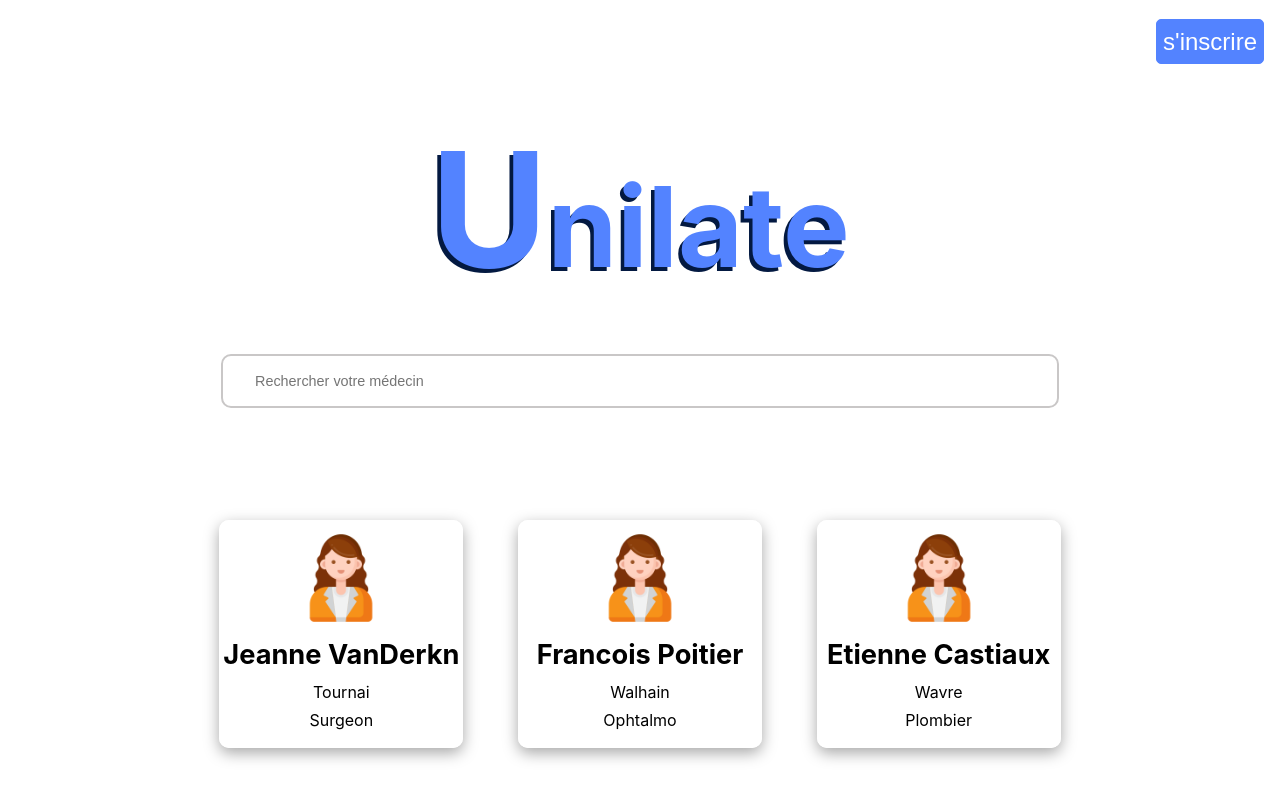
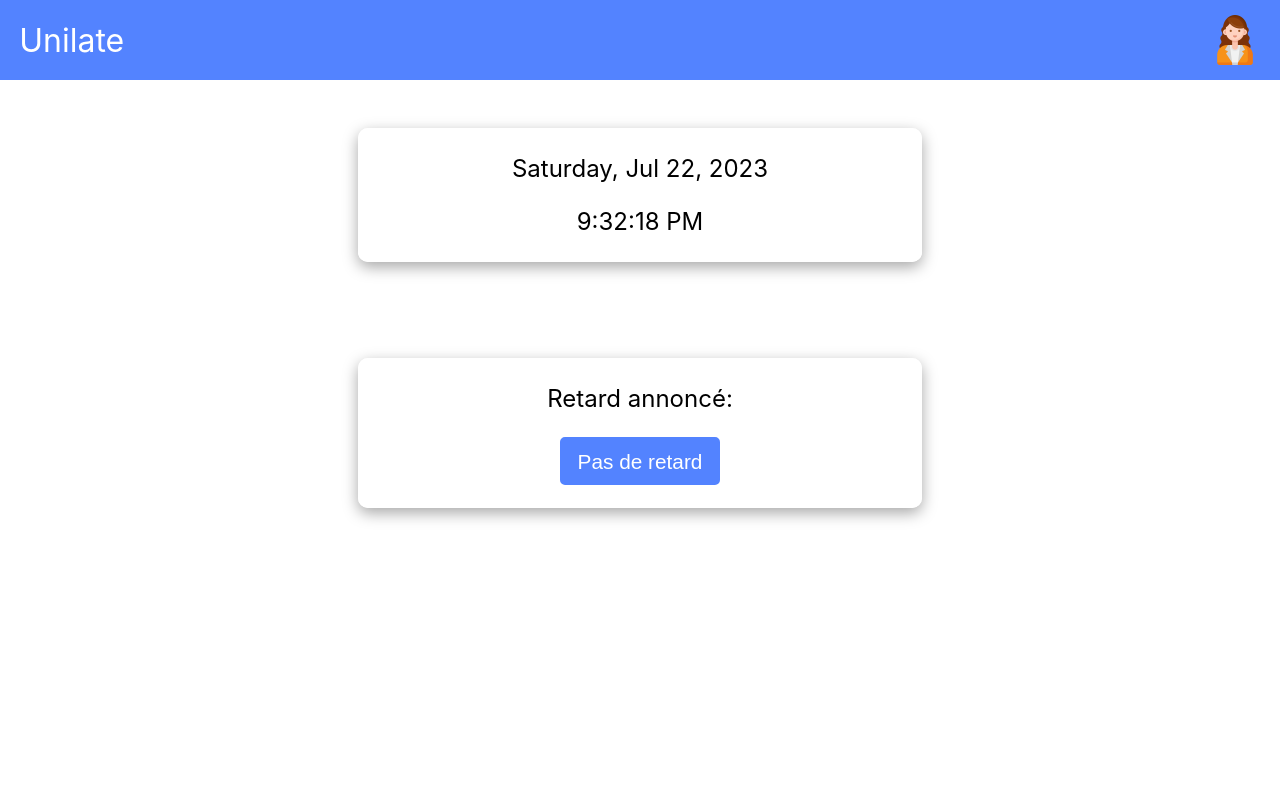
Before and after one commit to Harold-coder/unilate-app, a React (Create React App) app: page /doctorPage in a window 1280 px wide. Built offline with nearby package versions, Linux system fonts and the light colour scheme.

Commit message:
Added the DoctorPage with a DateTime component and a Retard component that takes in a prop to specify if it should be on the doctor page or patient page

```diff
--- a/src/App.js
+++ b/src/App.js
@@ -1,10 +1,11 @@
-import './App.css';
-import Home from './pages/HomePage';
+import DoctorPage from './pages/DoctorPage';
+// import Home from './pages/HomePage';
 
 function App() {
   return (
     <div className='app'>
-      <Home/>
+      {/* <Home/> */}
+      <DoctorPage/>
     </div>
   );
 }
--- /dev/null
+++ b/src/components/DoctorPage/MainDoctor.js
@@ -0,0 +1,11 @@
+import React from "react"
+import DateTime from "../General/DateTime"
+
+export default function MainDoctor() {
+
+    return (
+        <div className="main-doctor">
+            <DateTime/>
+        </div>
+    )
+}
--- /dev/null
+++ b/src/components/DoctorPage/NavbarDoctor.js
@@ -0,0 +1,16 @@
+import React from "react"
+
+export default function NavbarDoctor(props) {
+    function handleClickTitle(){
+        console.log("Unilate")
+    }
+    function handleClickProfile(){
+        console.log("Profile")
+    }
+    return (
+        <nav>
+            <p className="title" onClick={handleClickTitle}>Unilate</p>
+            <img className="profile-picture" onClick={handleClickProfile} src={require("../../images/"+props.picture)} alt="pic"></img>
+        </nav>
+    )
+}
--- /dev/null
+++ b/src/components/General/DateTime.js
@@ -0,0 +1,21 @@
+import React, { useEffect, useState } from "react"
+
+export default function DateTime() {
+
+    var [date, setDate] = useState(new Date())
+
+    useEffect(() => {
+        var timer = setInterval(() => setDate(new Date(), 1000))
+
+        return function cleanup(){
+            clearInterval(timer)
+        }
+    });
+
+    return (
+        <div className="date-time">
+            <p>{date.toLocaleDateString('en-us', { weekday:"long", year:"numeric", month:"short", day:"numeric"})}</p>
+            <p>{date.toLocaleTimeString()}</p>
+        </div>
+    )
+}
--- /dev/null
+++ b/src/components/General/Retard.js
@@ -0,0 +1,27 @@
+import React from "react"
+
+export default function Retard(props) {
+
+    if (props.page === "doctor"){
+        return (
+            <div className="retard-doctor">
+                <p>Retard annoncé:</p>
+                <select className="dropdown">
+                    <option value="0">Pas de retard</option>
+                    <option value="15">15 minutes</option>
+                    <option value="30">30 minutes</option>
+                    <option value="45">45 minutes</option>
+                    <option value="60">1 heure</option>
+                </select>
+            </div>
+        )
+    }
+    else if (props.page === "patient") {
+        return (
+            <div className="retard-patient">
+                <p>Retard annoncé:</p>
+                <p id="retard-announced">20 minutes</p>
+            </div>
+        )
+    }
+}
--- a/src/components/Card.js
+++ b/src/components/HomePage/Card.js
@@ -6,7 +6,7 @@ export default function Card(props) {
     }
     return (
         <div className="card" onClick={handleClick}>
-            <img className="profile-picture" src={require("../images/"+props.picture)} alt="pic"></img>
+            <img className="profile-picture" src={require("../../images/"+props.picture)} alt="pic"></img>
             <h1 className="name">{props.name}</h1>
             <p className="personal-info">{props.city}</p>
             <p className="personal-info">{props.job}</p>
--- a/src/components/Navbar.js
+++ b/src/components/HomePage/NavbarHome.js
@@ -1,6 +1,6 @@
 import React from "react"
 
-export default function Navbar() {
+export default function NavbarHome() {
     return (
         <nav>
             <button className="inscription">s'inscrire</button>
--- /dev/null
+++ b/src/doctor-page.css
@@ -0,0 +1,99 @@
+body {
+    margin: 0;
+    font-family: -apple-system, BlinkMacSystemFont, 'Segoe UI', 'Roboto', 'Oxygen',
+        'Ubuntu', 'Cantarell', 'Fira Sans', 'Droid Sans', 'Helvetica Neue',
+        sans-serif;
+    -webkit-font-smoothing: antialiased;
+    -moz-osx-font-smoothing: grayscale;
+}
+/* Navbar */
+nav{
+    display: flex;
+    justify-content: space-between;
+    align-items: center;
+    padding-left: 1.2rem;
+    padding-right: 0.8rem;
+    height: 5rem;
+    background-color: #5383FF;
+    color: white;
+    font-size: 2rem;
+}
+.title{
+    cursor: pointer;
+}
+.profile-picture{
+    height: 4rem;
+    width: 4rem;
+    cursor: pointer;
+}
+/* Main */
+.date-time{
+    text-align: center;
+    margin-top: 3rem;
+    margin-right: auto;
+    margin-left: auto;
+    font-size: 1.5rem;
+    border: 2px solid white;
+    border-radius: 10px;
+    box-shadow: rgba(0, 0, 0, 0.35) 0px 5px 15px;
+    width: 70%;
+    max-width: 35rem;
+}
+/* Retard */
+.retard-doctor{
+    font-size: 1.5rem;
+    display: flex;
+    flex-direction: column;
+    justify-content: center;
+    align-items: center;
+    margin-right: auto;
+    margin-left: auto;
+    margin-top: 6rem;
+    border: 2px solid white;
+    border-radius: 10px;
+    box-shadow: rgba(0, 0, 0, 0.35) 0px 5px 15px;
+    width: 70%;
+    max-width: 35rem;
+}
+.dropdown{
+    text-align: center;
+    font-size: 1.3rem;
+    height: 3rem;
+    width: 10rem;
+    margin-bottom: 1em;
+    background-color: #5383FF;
+    color: white;
+    border: 2px solid #5383FF;
+    border-radius: 5px;
+    appearance: none;
+    cursor: pointer;
+}
+.retard-patient{
+    font-size: 1.5rem;
+    display: flex;
+    flex-direction: column;
+    justify-content: center;
+    align-items: center;
+    margin-right: auto;
+    margin-left: auto;
+    margin-top: 6rem;
+    border: 2px solid white;
+    border-radius: 10px;
+    box-shadow: rgba(0, 0, 0, 0.35) 0px 5px 15px;
+    width: 70%;
+    max-width: 35rem;
+}
+#retard-announced{
+    text-align: center;
+    font-size: 1.3rem;
+    height: 2rem;
+    width: 10rem;
+    margin: 0;
+    padding-top: 0.5rem;
+    /* padding-bottom: 1rem; */
+    margin-bottom: 1em;
+    background-color: #5383FF;
+    color: white;
+    border: 2px solid #5383FF;
+    border-radius: 5px;
+}
--- a/src/pages/DoctorPage.js
+++ b/src/pages/DoctorPage.js
@@ -1,7 +1,14 @@
+import MainDoctor from "../components/DoctorPage/MainDoctor";
+import NavbarDoctor from "../components/DoctorPage/NavbarDoctor";
+import Retard from "../components/General/Retard";
+import "../doctor-page.css"
+
 function DoctorPage() {
   return (
     <div className='doctor-page'>
-
+      <NavbarDoctor picture="person-image.png"/>
+      <MainDoctor/>
+      <Retard page="doctor"/>
     </div>
   );
 }
--- a/src/pages/HomePage.js
+++ b/src/pages/HomePage.js
@@ -1,12 +1,13 @@
-import Card from '../components/Card';
-import Hero from '../components/Hero';
-import Navbar from '../components/Navbar';
-import Search from '../components/Search';
+import Card from '../components/HomePage/Card';
+import Hero from '../components/HomePage/Hero';
+import NavbarHome from '../components/HomePage/NavbarHome';
+import Navbar from '../components/HomePage/NavbarHome';
+import Search from '../components/HomePage/Search';
 
 function Home() {
   return (
     <div className='home-page'>
-      <Navbar/>
+      <NavbarHome/>
       <Hero/>
       <Search/>
       <div className='cards'>
```
Also changed, not shown: src/components/HomePage/Hero.js (renamed from src/components/Hero.js), src/components/HomePage/Search.js (renamed from src/components/Search.js).
